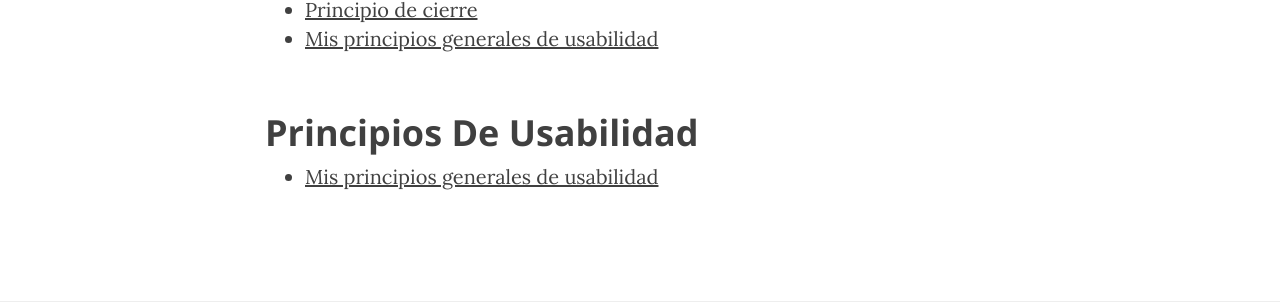
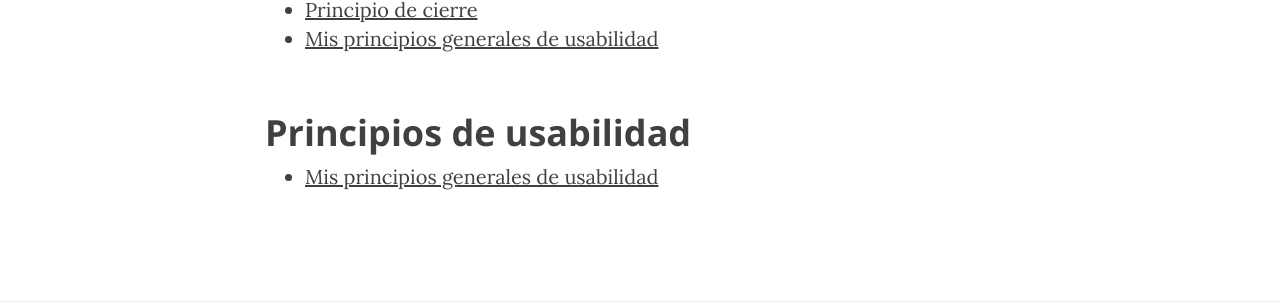
Before and after one commit to aunitz/beta, a Jekyll site: the page built from tags.html, in a window 1280 px wide. Shown: the part 806-1114 px from the top of the page. Built offline with Jekyll 4.4.1, drawn with Linux system fonts in a browser that asks for light colours; nearby versions of some CDN libraries.

Commit message:
Prueba de formateo de tags

```diff
--- a/tags.html
+++ b/tags.html
@@ -5,7 +5,7 @@ description: "Sumario de todos los artículos publicados clasificados por materi
 header-img: "img/tags-bg.jpg"
 ---
 {% for tag in site.tags %}
-<h2 class="section-heading" style="text-transform: capitalize;">{{ tag[0] }}</h2>
+<h2 class="section-heading">{{ tag[0] }}</h2>
 <ul>
     {% for post in tag[1] %}
     <li><a href="{{ post.url }}">{{ post.title }}</a></li>
```
